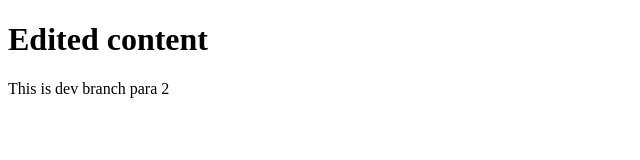
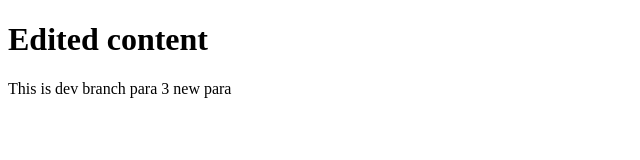
Before and after one commit to Madhan152004/Git-Demo, a plain HTML site: page index.html in a window 1280 px wide. Shown: the full height of the page, 0-640 px from the left. Drawn offline with Linux system fonts and the light colour scheme.

Commit message:
Dev branch V3

```diff
--- a/index.html
+++ b/index.html
@@ -7,6 +7,6 @@
 </head>
 <body>
 <h1>Edited content</h1>
-<p> This is dev branch para 2</p>
+<p> This is dev branch para 3 new para</p>
 </body>
 </html>
```
